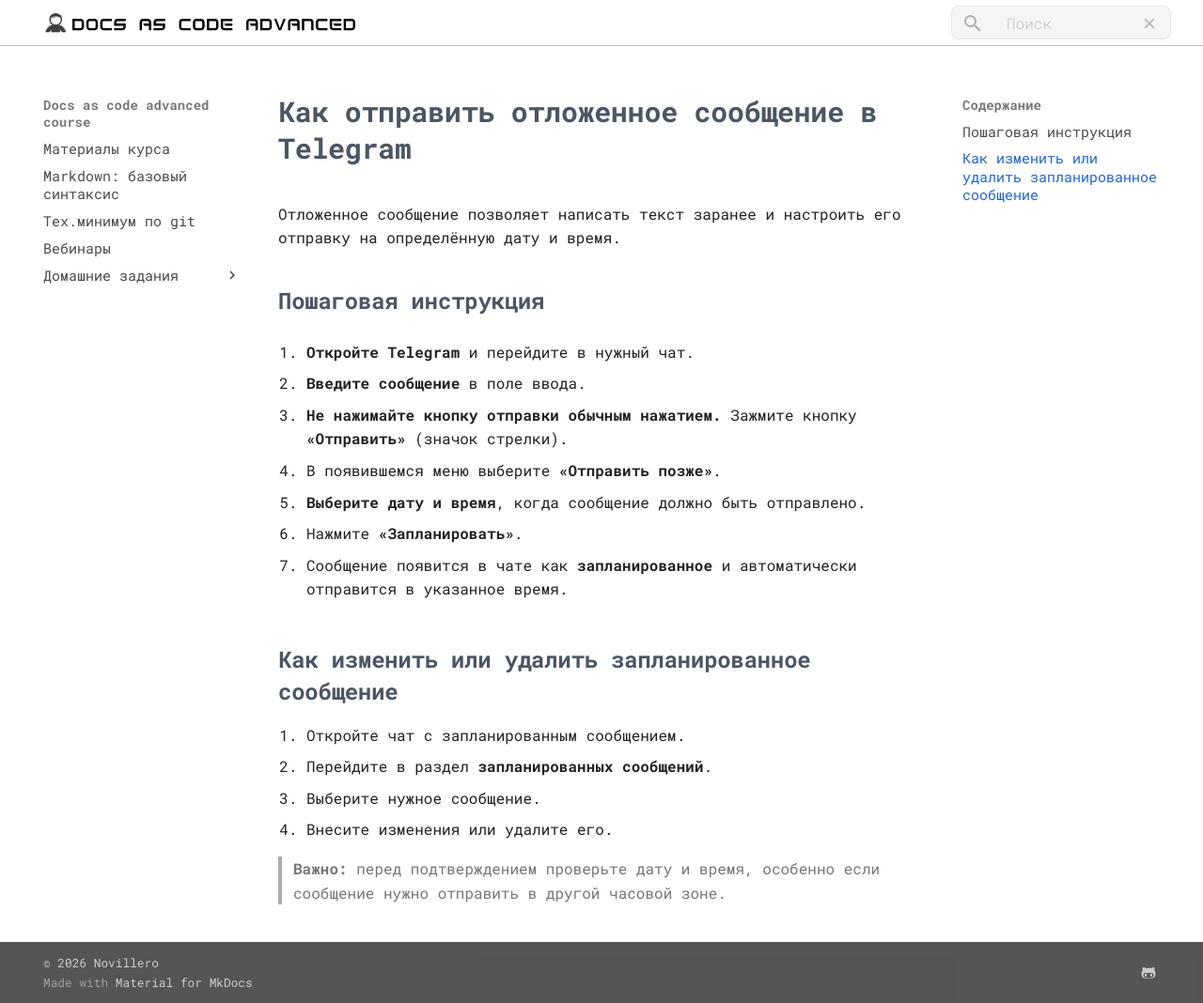
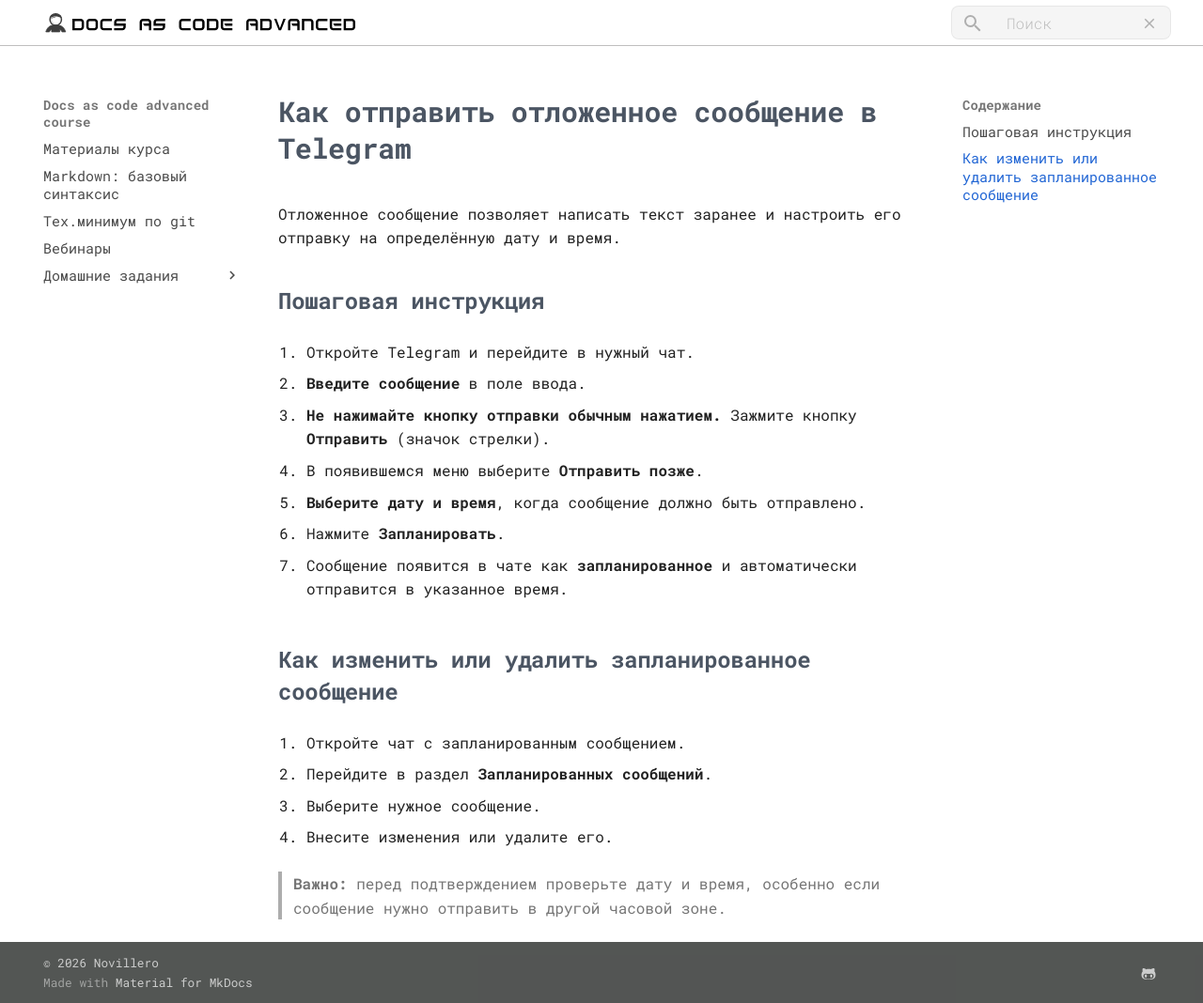
Before and after one commit to novillero/dac-4, an MkDocs documentation site: the page built from docs/instructions/kosovff-instruction.md, in a window 1280 px wide and 1068 px high. Shown: the whole window at 94% size. Built offline with MkDocs 1.6.1 and Material for MkDocs 9.7.7, drawn with Linux system fonts in a browser that asks for light colours.

Commit message:
Исправления после ревью

```diff
--- a/docs/instructions/kosovff-instruction.md
+++ b/docs/instructions/kosovff-instruction.md
@@ -4,25 +4,28 @@
 
 ## Пошаговая инструкция
 
-1. **Откройте Telegram** и перейдите в нужный чат.
+1. Откройте Telegram и перейдите в нужный чат.
 
 2. **Введите сообщение** в поле ввода.
 
-3. **Не нажимайте кнопку отправки обычным нажатием.** Зажмите кнопку **«Отправить»** (значок стрелки).
+3. **Не нажимайте кнопку отправки обычным нажатием.** Зажмите кнопку **Отправить** (значок стрелки).
 
-4. В появившемся меню выберите **«Отправить позже»**.
+4. В появившемся меню выберите **Отправить позже**.
 
 5. **Выберите дату и время**, когда сообщение должно быть отправлено.
 
-6. Нажмите **«Запланировать»**.
+6. Нажмите **Запланировать**.
 
 7. Сообщение появится в чате как **запланированное** и автоматически отправится в указанное время.
 
 ## Как изменить или удалить запланированное сообщение
 
 1. Откройте чат с запланированным сообщением.
-2. Перейдите в раздел **запланированных сообщений**.
+
+2. Перейдите в раздел **Запланированных сообщений**.
+
 3. Выберите нужное сообщение.
+
 4. Внесите изменения или удалите его.
 
 > **Важно:** перед подтверждением проверьте дату и время, особенно если сообщение нужно отправить в другой часовой зоне.
```
